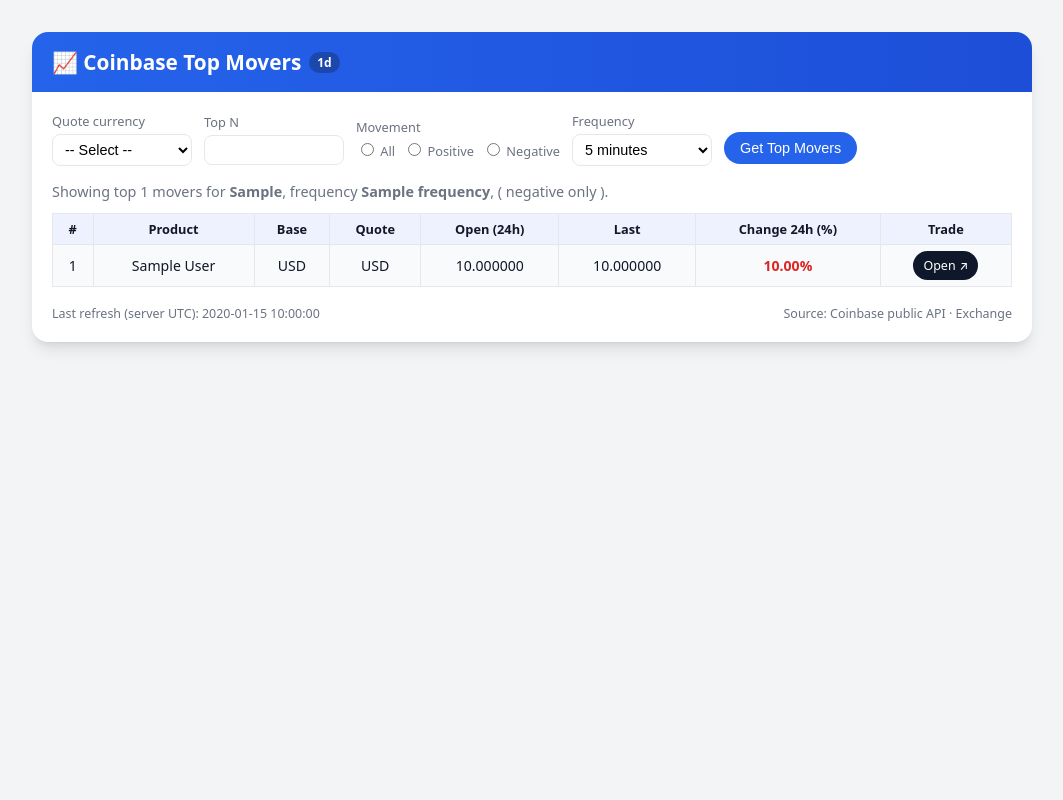
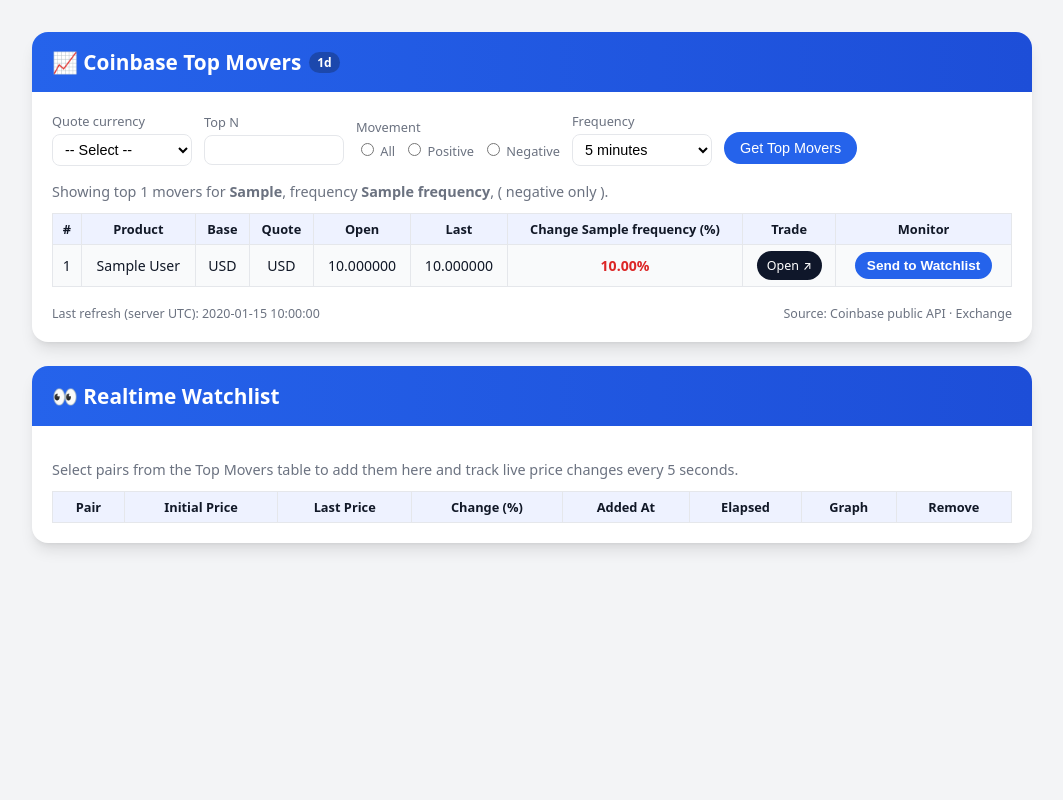
Before and after one commit to fgomezrubio/coinbase-tracker, a Flask app: template templates/index.html in a window 1280 px wide. Shown: the whole page, without its empty margins (108-1171 px from the left). Run offline with Flask 3, Linux system fonts and the light colour scheme; the template is opened without the code that fills it: most values are stand-ins (such as "Sample title", 1, 10 or a date in 2020); lists and menus that the app fills with data are empty.

Commit message:
First Commit New Feature realtime watchlist

```diff
--- a/app.py
+++ b/app.py
@@ -173,6 +173,18 @@ def get_top_movers(quote_currency, limit=10, max_products=80,
 
     return movers[:limit]
 
+@app.route("/api/price/<product_id>")
+def api_price(product_id):
+    stats = fetch_stats(product_id, frequency="5m")  # se usa la función que ya tienes
+    if not stats:
+        return {"error": "No data"}, 404
+
+    return {
+        "product_id": product_id,
+        "last_price": stats["last"],
+        "time_utc": datetime.utcnow().isoformat() + "Z"
+    }
+
 @app.route("/", methods=["GET", "POST"])
 def index():
     quotes = get_distinct_quote_currencies()
--- a/static/css/styles.css
+++ b/static/css/styles.css
@@ -24,8 +24,8 @@ body {
 .page-wrapper {
     min-height: 100vh;
     display: flex;
-    align-items: flex-start;
-    justify-content: center;
+    flex-direction: column;   /* <-- ESTA ES LA CLAVE */
+    align-items: center;
     padding: 32px 16px;
 }
 
@@ -186,6 +186,42 @@ tbody tr:hover {
     background-color: #020617;
 }
 
+/* Monitor button */
+.btn-monitor {
+    background-color: #2563eb;      /* azul */
+    color: white;
+    border: none;
+    padding: 6px 12px;
+    border-radius: 999px;
+    cursor: pointer;
+    font-size: 0.85rem;
+    font-weight: 600;
+    transition: 0.2s ease;
+}
+
+.btn-monitor:hover {
+    background-color: #1e40af;
+    transform: translateY(-2px);
+}
+
+/* Remove button */
+.btn-remove {
+    background-color: #dc2626;      /* rojo */
+    color: white;
+    border: none;
+    padding: 5px 10px;
+    border-radius: 999px;
+    cursor: pointer;
+    font-size: 0.85rem;
+    font-weight: 600;
+    transition: 0.2s ease;
+}
+
+.btn-remove:hover {
+    background-color: #b91c1c;
+    transform: scale(1.1);
+}
+
 .footer {
     margin-top: 18px;
     font-size: 0.78rem;
--- a/static/js/main.js
+++ b/static/js/main.js
@@ -5,3 +5,100 @@ console.log("Coinbase Top Movers dashboard loaded ✅");
 // - Auto-refresh cada X segundos
 // - Ordenar columnas en el frontend
 // - Mostrar tooltips, etc.
+
+// Global watchlist
+let watchlist = {};
+// estructura:
+// watchlist[product_id] = { initialPrice, addedAt, rowElement }
+
+function addToWatchlist(productId, initialPrice) {
+    if (watchlist[productId]) return; // ya está agregado
+
+    const addedAt = new Date();
+
+    // Crear fila en tabla
+    const tbody = document.getElementById("watchlist-body");
+    const row = document.createElement("tr");
+    row.id = `row-${productId}`;
+
+    row.innerHTML = `
+        <td>${productId}</td>
+        <td>${initialPrice.toFixed(6)}</td>
+        <td class="last-price">-</td>
+        <td class="change">-</td>
+        <td>${addedAt.toLocaleString()}</td>
+        <td class="elapsed">0s</td>
+        <td>
+            <a class="trade-btn" target="_blank"
+               href="https://www.coinbase.com/advanced-trade/spot/${productId}">
+               Open ↗
+            </a>
+        </td>
+
+	<td>
+            <button class="btn-remove" onclick="removeFromWatchlist('${productId}')">
+                ✖
+            </button>
+        </td>
+    `;
+
+    tbody.appendChild(row);
+
+    watchlist[productId] = {
+        initialPrice,
+        addedAt,
+        rowElement: row
+    };
+}
+
+function removeFromWatchlist(productId) {
+    const row = document.getElementById(`row-${productId}`);
+    if (row) row.remove();
+    delete watchlist[productId];
+}
+
+async function refreshWatchlist() {
+    for (let productId in watchlist) {
+        try {
+            const res = await fetch(`/api/price/${productId}`);
+            const data = await res.json();
+
+            if (!data.last_price) continue;
+
+            const obj = watchlist[productId];
+            const row = obj.rowElement;
+
+            const lastPriceCell = row.querySelector(".last-price");
+            const changeCell = row.querySelector(".change");
+            const elapsedCell = row.querySelector(".elapsed");
+
+            const last = data.last_price;
+            const change = ((last - obj.initialPrice) / obj.initialPrice) * 100;
+
+            // actualizar precio
+            lastPriceCell.textContent = last.toFixed(6);
+
+            // actualizar cambio
+            changeCell.textContent = change.toFixed(2) + "%";
+
+            // colores:
+            if (change > 0.0001) {
+                changeCell.style.color = "green";
+            } else if (change < -0.0001) {
+                changeCell.style.color = "red";
+            } else {
+                changeCell.style.color = "black";
+            }
+
+            // calcular tiempo transcurrido
+            const elapsedSec = Math.floor((new Date() - obj.addedAt) / 1000);
+            elapsedCell.textContent = elapsedSec + "s";
+
+        } catch (err) {
+            console.error("Error refreshing: ", productId);
+        }
+    }
+}
+
+// refrescar cada 5s
+setInterval(refreshWatchlist, 5000);
--- a/templates/index.html
+++ b/templates/index.html
@@ -109,10 +109,11 @@
                             <th>Product</th>
                             <th>Base</th>
                             <th>Quote</th>
-                            <th>Open (24h)</th>
+                            <th>Open</th>
                             <th>Last</th>
-                            <th>Change 24h (%)</th>
+                            <th>Change {{ frequency }} (%)</th>
                             <th>Trade</th>
+			    <th>Monitor</th>
                         </tr>
                     </thead>
                     <tbody>
@@ -139,6 +140,13 @@
                                         <span style="font-size: 0.7rem;">↗</span>
                                     </a>
                                 </td>
+
+				<td>
+				  <button class="btn-monitor" onclick="addToWatchlist('{{ r.product_id }}', {{ r.last }})">
+						Send to Watchlist
+				  </button>
+				</td>
+
                             </tr>
                         {% endfor %}
                     </tbody>
@@ -151,9 +159,43 @@
                 <span>Last refresh (server UTC): {{ now }}</span>
                 <span>Source: Coinbase public API · Exchange</span>
             </div>
+        </div> <!-- cierre de .card-body (Top Movers) -->
+    </div> <!-- cierre de .card (Top Movers) -->
+
+    <!-- NUEVA CARD: Realtime Watchlist -->
+    <div class="card" style="margin-top: 24px;">
+        <div class="card-header">
+            <h1>
+                👀 Realtime Watchlist
+            </h1>
         </div>
-    </div>
-</div>
+
+        <div class="card-body">
+            <p class="subtitle">
+                Select pairs from the Top Movers table to add them here and track live price changes every 5 seconds.
+            </p>
+
+            <table id="watchlist-table">
+                <thead>
+                    <tr>
+                        <th>Pair</th>
+                        <th>Initial Price</th>
+                        <th>Last Price</th>
+                        <th>Change (%)</th>
+                        <th>Added At</th>
+                        <th>Elapsed</th>
+                        <th>Graph</th>
+                        <th>Remove</th>
+                    </tr>
+                </thead>
+                <tbody id="watchlist-body">
+                    <!-- filas generadas por JS -->
+                </tbody>
+            </table>
+        </div>
+    </div> <!-- cierre de .card (Watchlist) -->
+
+</div> <!-- cierre de .page-wrapper -->
 
 <!-- JS externo (si aplica) -->
 <script src="{{ url_for('static', filename='js/main.js') }}"></script>
```
